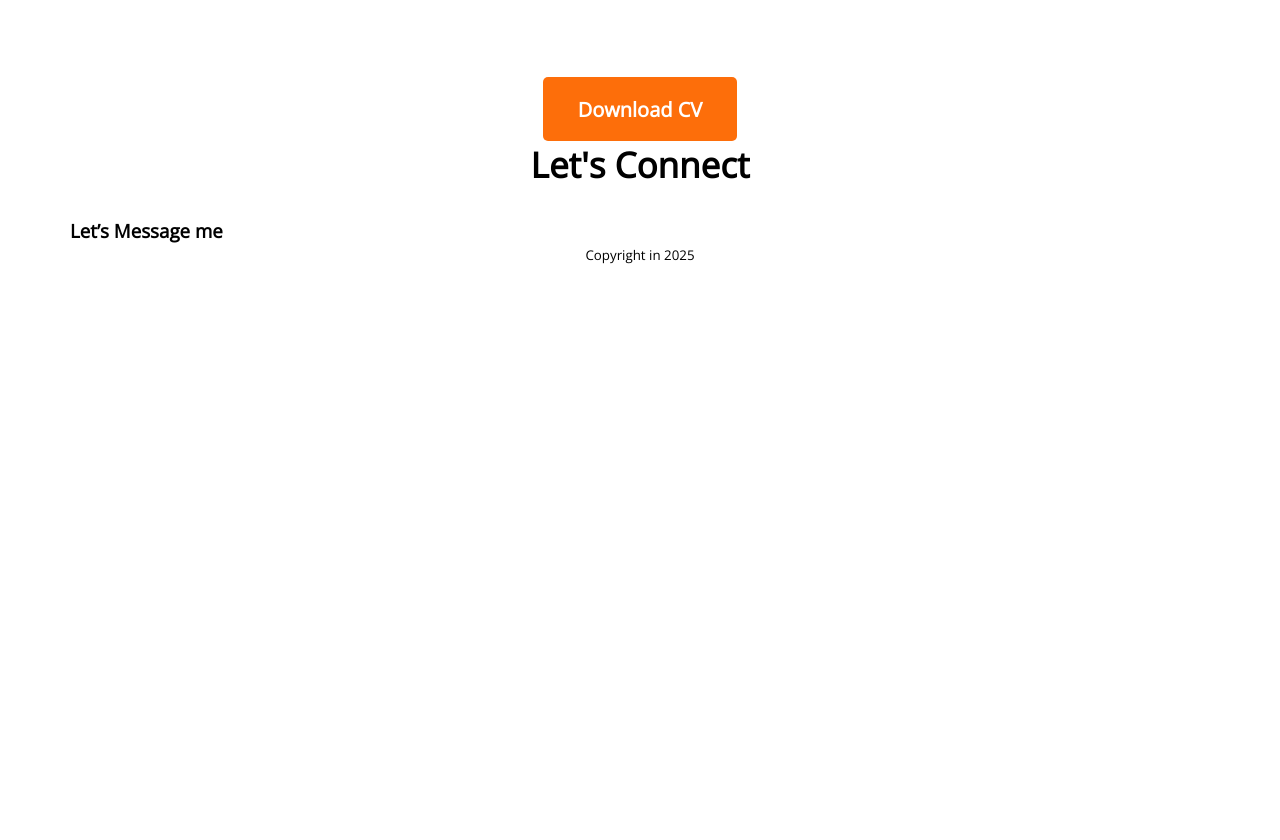
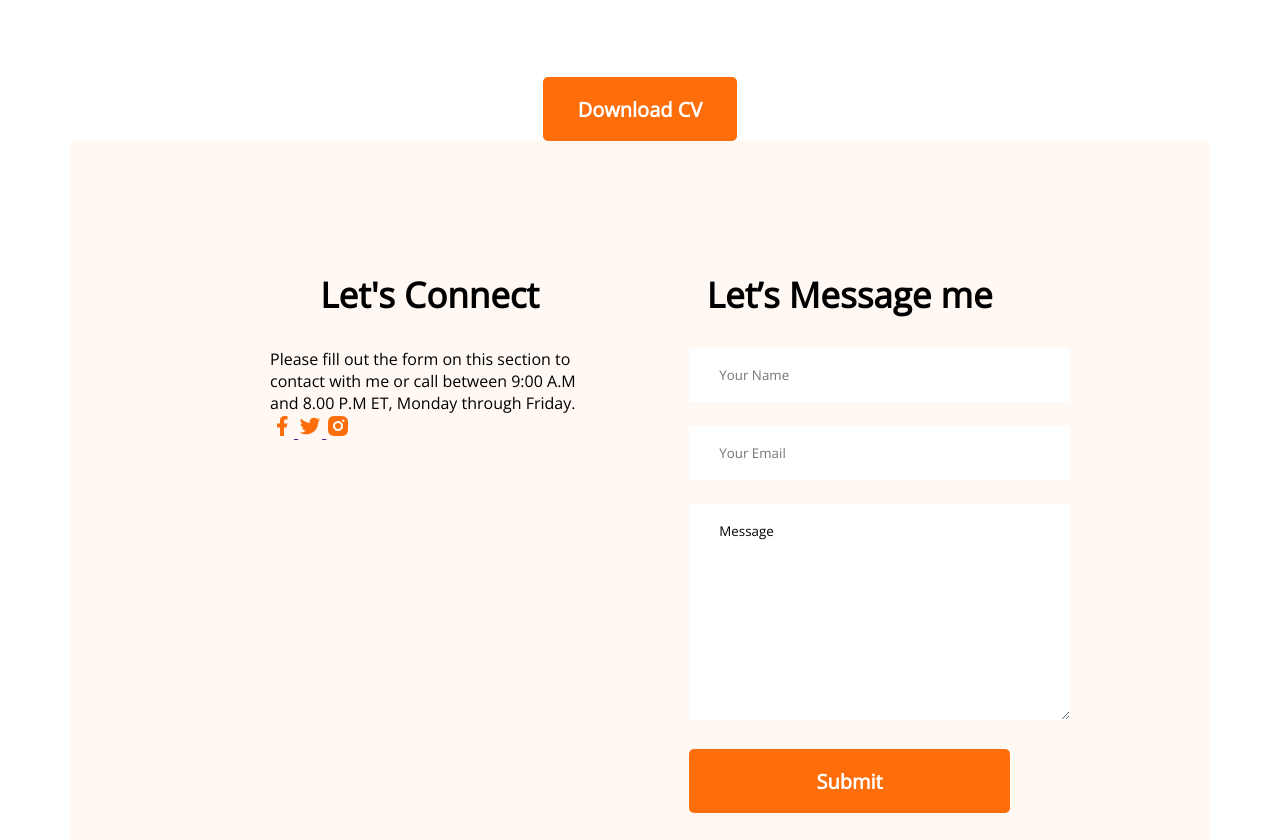
Before and after one commit to AbadatHossain/developer-portfolio, a plain HTML site: page index.html in a window 1280 px wide. Shown: the part 2839-3679 px from the top of the page. Before the commit the page ends 3104 px from the top, so only its background shows below. Drawn offline with nearby package versions, Linux system fonts and the light colour scheme.

Commit message:
complete my task

```diff
--- a/index.html
+++ b/index.html
@@ -154,9 +154,25 @@
         <section class="contact">
             <div>
                 <h3 class="section-title">Let's Connect</h3>
+                <p>Please fill out the form on this section to contact with me or call between 9:00 A.M and 8.00 P.M ET, Monday through Friday.</p>
+                <a href="">
+                    <img src="images/icons/facebook.png" alt="">
+                </a>
+                <a href="">
+                    <img src="images/icons/twitter.png" alt="">
+                </a>
+                <a href="">
+                    <img src="images/icons/insta.png" alt="">
+                </a>
             </div>
             <div>
-                <h3>Let’s Message me</h3>
+                <h3 class="section-title">Let’s Message me</h3>
+                <form action="">
+                    <input type="text" name="" id="" placeholder="Your Name">
+                    <input type="text" name="" id="" placeholder="Your Email">
+                    <textarea name="" id="" cols="30" rows="10">Message</textarea>
+                    <input class="btn-primary" type="button" value="Submit">
+                </form>
             </div>
         </section>
 
--- a/styles/portfolio.css
+++ b/styles/portfolio.css
@@ -170,10 +170,12 @@ main {
     display: flex;
     gap: 24px;
 }
-.resume-item{
+
+.resume-item {
     margin-bottom: 30px;
     margin-top: 30px;
 }
+
 .resume.title {
     color: #474747;
     font-weight: 700;
@@ -190,10 +192,32 @@ main {
     color: #757575;
 
 }
-.footer{
+
+.footer {
     text-align: center;
 }
-.resume-button{
+
+.resume-button {
     margin-top: 50px;
     text-align: center;
 }
+
+/* .contact styles */
+.contact {
+    display: flex;
+    gap: 100px;
+    background: #FFF8F3;
+    padding: 130px 200px;
+}
+
+.contact.section-title {
+    text-align: left;
+    font-weight: 700;
+    font-size: 35px;
+}
+.contact input, textarea{
+    margin-bottom: 24px;
+    border: 0;
+    width: 100%;
+    padding: 18px 30px;
+}
```
